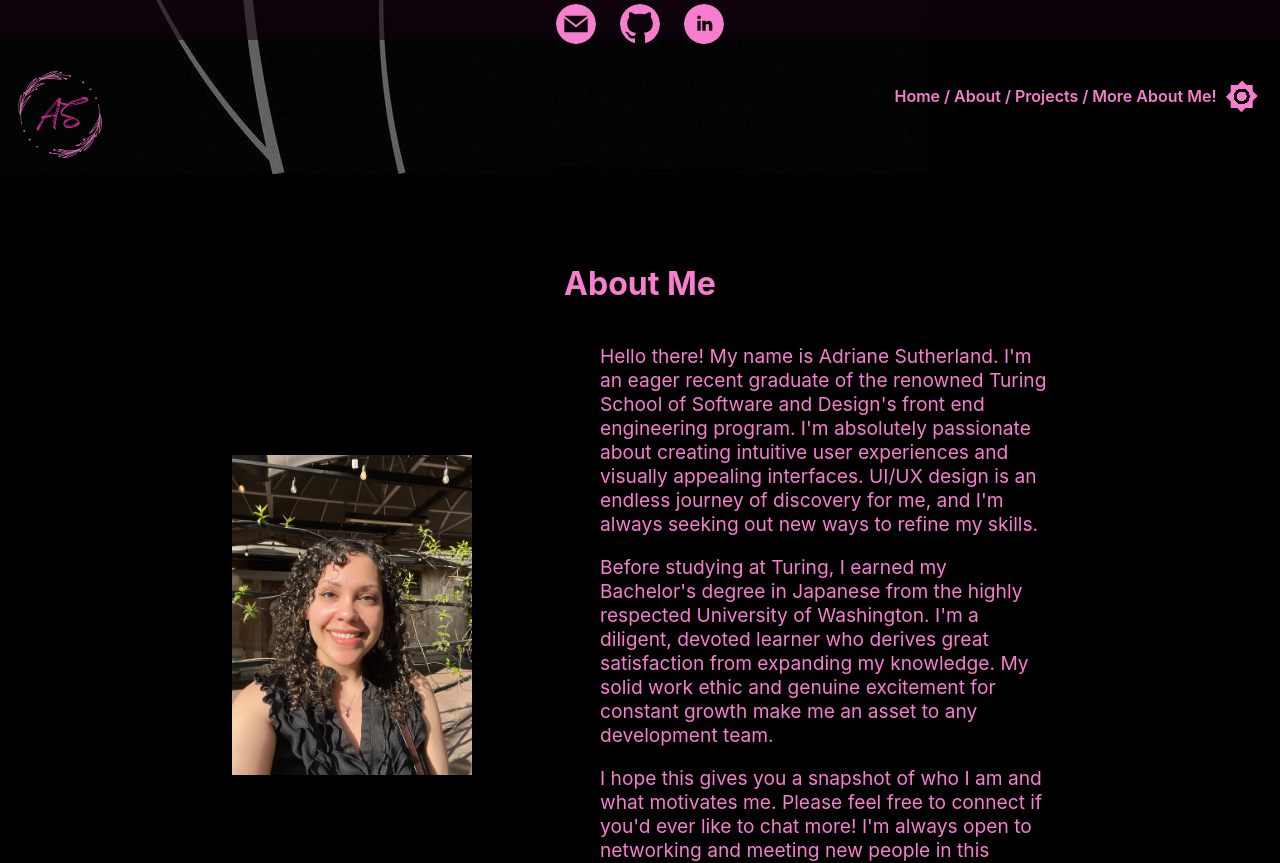
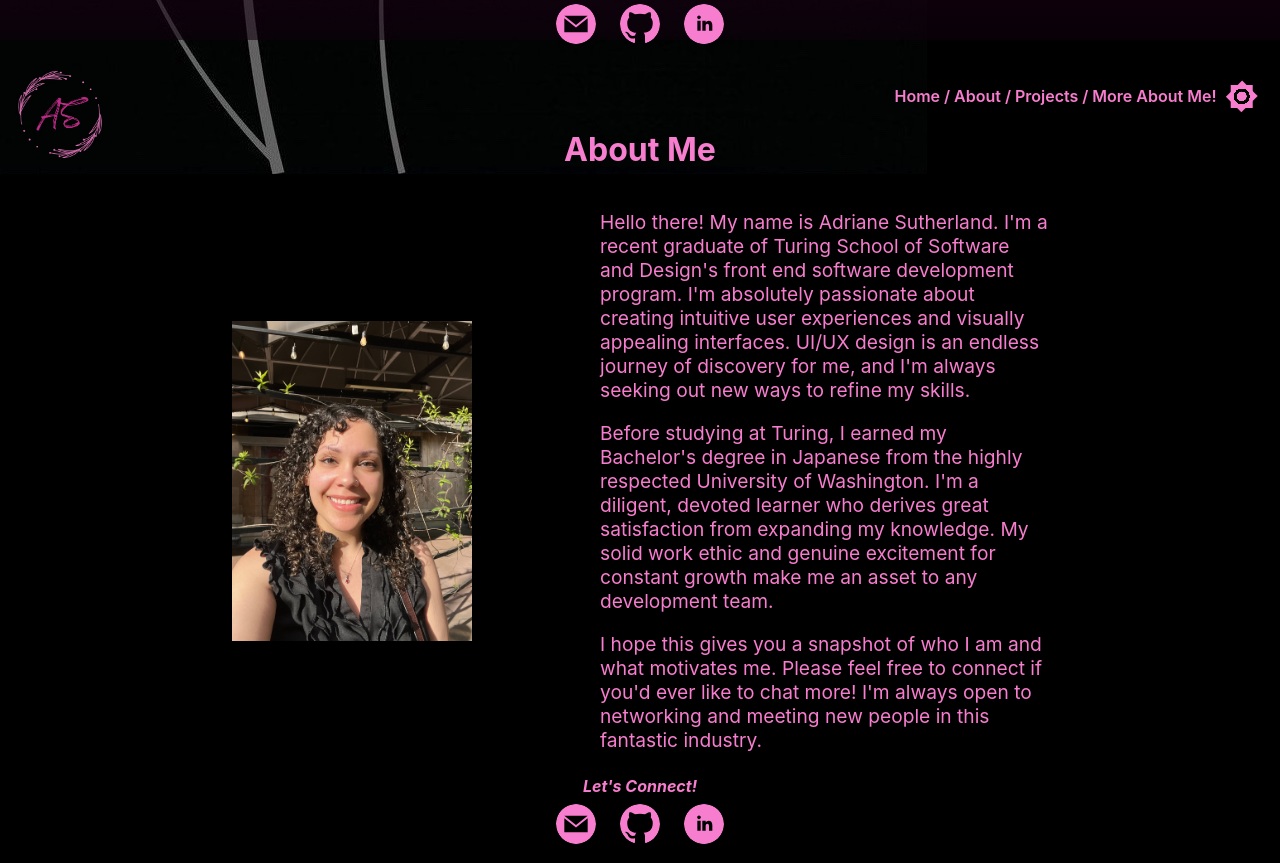
Before and after one commit to asutherland91/adriane-sutherland, a React (Create React App) app: page / in a window 1280 px wide. Shown: the part 760-1623 px from the top of the page. Built offline with nearby package versions, Linux system fonts and the light colour scheme.

Commit message:
Add minor changes to about

```diff
--- a/src/Components/About/About.css
+++ b/src/Components/About/About.css
@@ -3,13 +3,14 @@
   align-items: center;
   justify-content: center;
   flex-direction: column;
-  margin-bottom: 8em;
+  height: 80vh;
 }
 
 .about-content-wrapper {
   display: flex;
   align-items: center;
   justify-content: center;
+  margin-bottom: 2em;
 }
 
 .about-text-wrapper {
@@ -19,7 +20,6 @@
 
 .about-header {
   color:rgb(228, 10, 156);
-  margin-top: 4em;
 }
 
 .about-text {
--- a/src/Components/About/About.js
+++ b/src/Components/About/About.js
@@ -14,9 +14,9 @@ export const About = () => {
             />
         <div className="about-text-wrapper">
           <p className="about-text">
-            Hello there! My name is Adriane Sutherland. I'm an eager recent
-            graduate of the renowned Turing School of Software and Design's
-            front end engineering program. I'm absolutely passionate about
+            Hello there! My name is Adriane Sutherland. I'm a recent
+            graduate of Turing School of Software and Design's
+            front end software development program. I'm absolutely passionate about
             creating intuitive user experiences and visually appealing
             interfaces. UI/UX design is an endless journey of discovery for me,
             and I'm always seeking out new ways to refine my skills.
```
